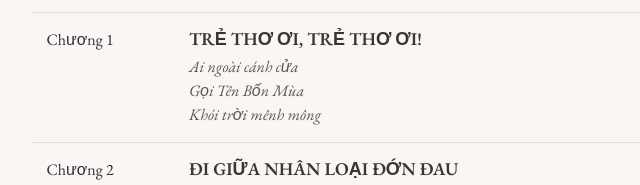
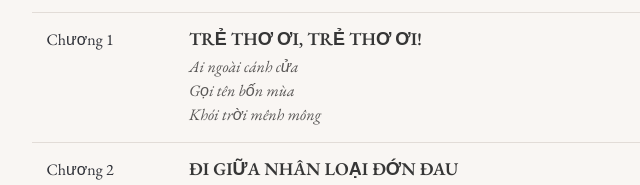
Before and after one commit to Kyltetran/tcs-event-pages, a plain HTML site: page index.html in a window 1280 px wide. Shown: the part 2931-3116 px from the top of the page, 181-821 px from the left. Drawn offline with nearby package versions, Linux system fonts and the light colour scheme; a script that the page names is missing; a web font is replaced by a local one.

Commit message:
Update index.html

```diff
--- a/index.html
+++ b/index.html
@@ -295,7 +295,7 @@ Mang tinh thần “Nghệ thuật của Học thuật”, đêm nhạc là thà
 
                 <h4> TRẺ THƠ ƠI, TRẺ THƠ ƠI!<span>
 </span></h4>
-                <p>Ai ngoài cánh cửa</p><p>Gọi Tên Bốn Mùa</p>
+                <p>Ai ngoài cánh cửa</p><p>Gọi tên bốn mùa</p>
                 <p>Khói trời mênh mông</p>
 
               </div>
```
